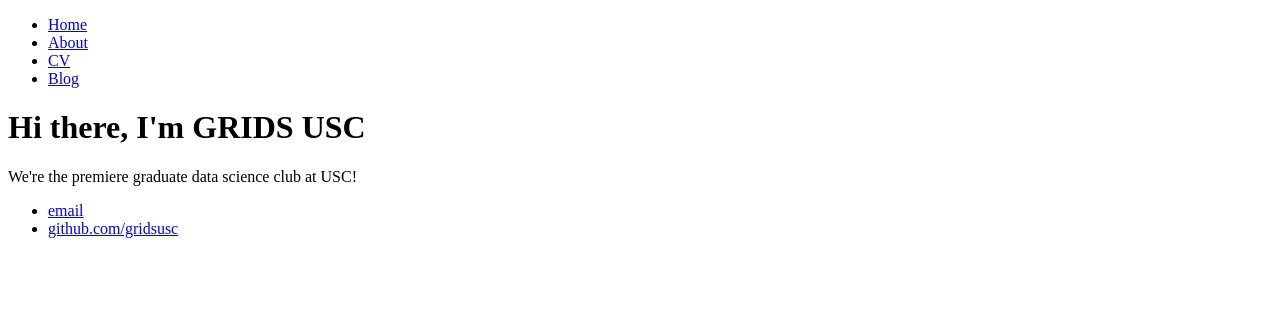
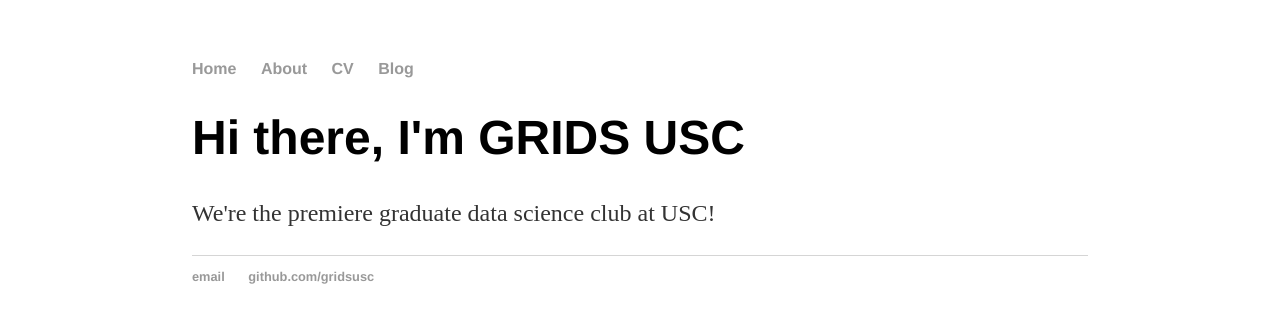
Before and after one commit to mollymagic/gridsusc.github.io, a Jekyll site: the page built from index.html, in a window 1280 px wide. Shown: the top 323 px of the page. Built offline with Jekyll 4.4.1, drawn with Linux system fonts in a browser that asks for light colours.

```diff
--- /dev/null
+++ b/Gemfile
@@ -0,0 +1,2 @@
+source 'https://rubygems.org'
+gem 'github-pages', group: :jekyll_plugins
--- a/_config.yml
+++ b/_config.yml
@@ -1,2 +1,3 @@
 name: GRIDS
 markdown: kramdown
+permalink: /blog/:year/:month/:day/:title
--- /dev/null
+++ b/css/main.css
@@ -0,0 +1,43 @@
+body {
+    margin: 60px auto;
+    width: 70%;
+}
+nav ul, footer ul {
+    font-family:'Helvetica', 'Arial', 'Sans-Serif';
+    padding: 0px;
+    list-style: none;
+    font-weight: bold;
+}
+nav ul li, footer ul li {
+    display: inline;
+    margin-right: 20px;
+}
+a {
+    text-decoration: none;
+    color: #999;
+}
+a:hover {
+    text-decoration: underline;
+}
+h1 {
+    font-size: 3em;
+    font-family:'Helvetica', 'Arial', 'Sans-Serif';
+}
+p {
+    font-size: 1.5em;
+    line-height: 1.4em;
+    color: #333;
+}
+footer {
+    border-top: 1px solid #d5d5d5;
+    font-size: .8em;
+}
+
+ul.posts {
+    margin: 20px auto 40px;
+    font-size: 1.5em;
+}
+
+ul.posts li {
+    list-style: none;
+}
```
Also changed, not shown: _layouts/post.html (added, +9 -0 lines), _posts/2019-01-29-slalom-consulting-presentation.md (added, +7 -0 lines), blog/atom.xml (added, +27 -0 lines), blog/index.html (added, +11 -0 lines).
